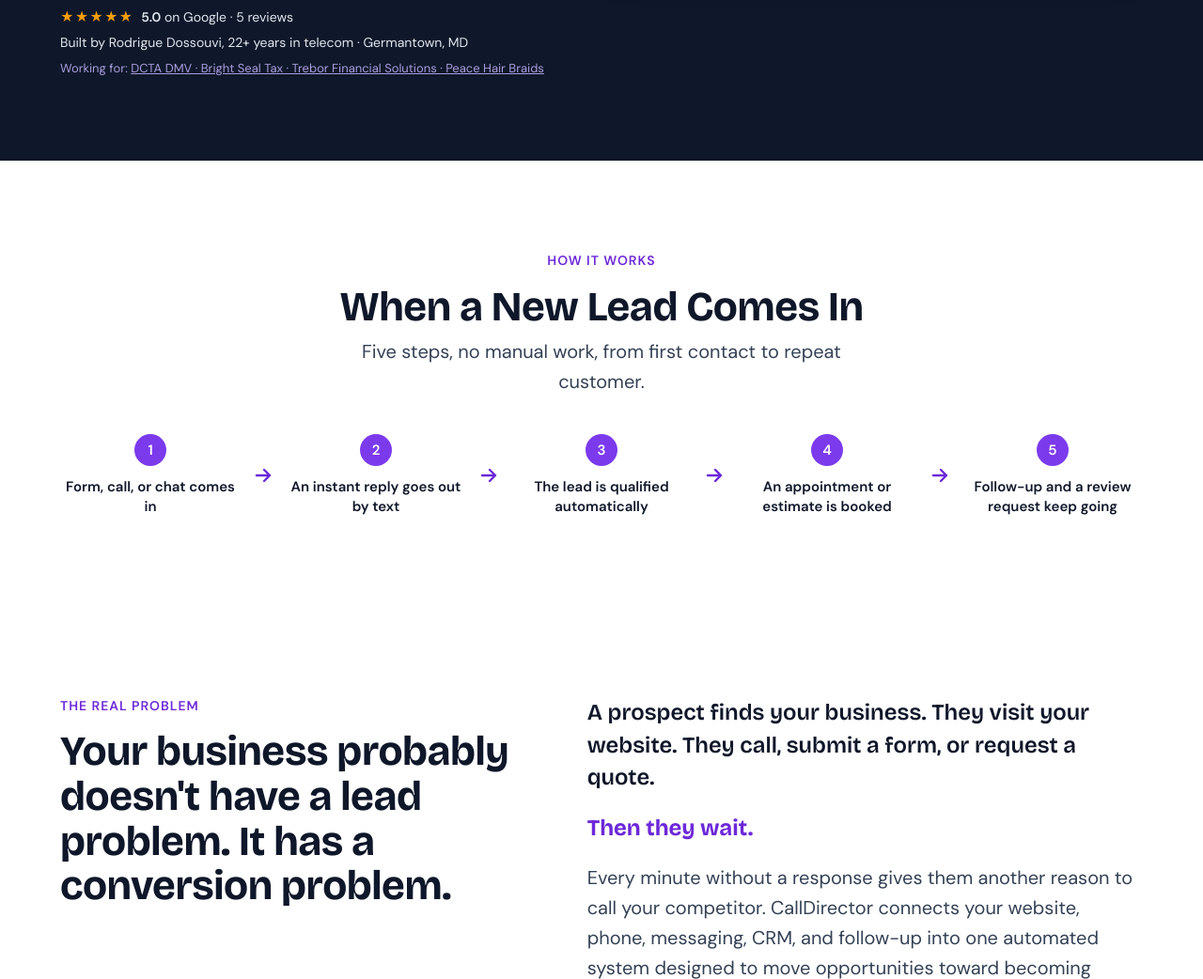
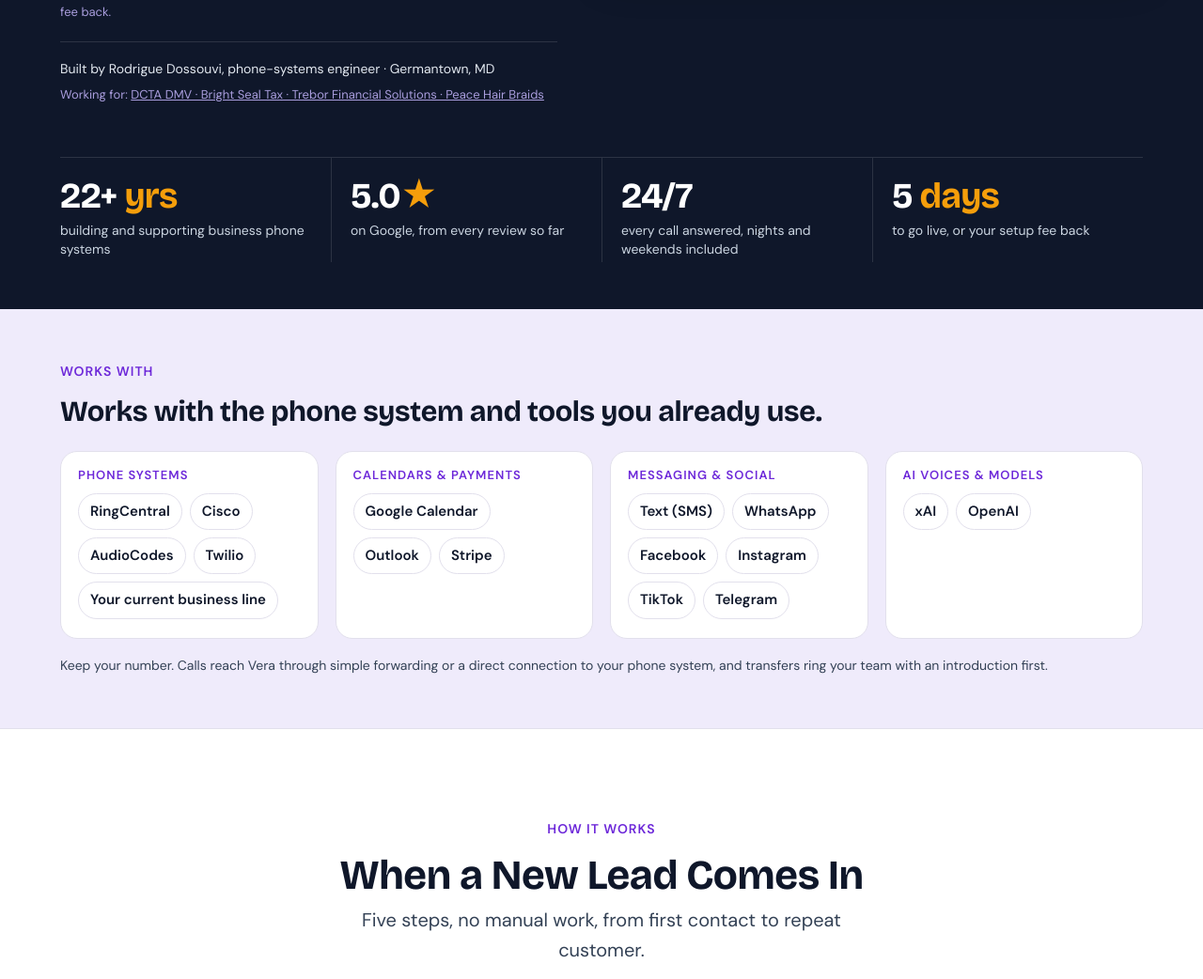
Before and after one commit to calldirectorai/calldirector-ai-site, a plain HTML site: page index.html in a window 1280 px wide. Shown: the part 658-1700 px from the top of the page at 94% size. Drawn offline with nearby package versions, Linux system fonts and the light colour scheme; a script that the page names is missing.

Commit message:
Homepage: phone-system kicker, stats bar, Works With section, Text/Call on chat bubble
Co-Authored-By: Claude Opus 5.5 <noreply@anthropic.com>
Claude-Session: https://claude.ai/code/session_01D9GUvMy3AjLZjFZN48yB7C

```diff
--- a/index.html
+++ b/index.html
@@ -421,6 +421,28 @@ fbq('track','PageView');
 .trust{display:flex;flex-wrap:wrap;align-items:center;gap:6px 18px;margin-top:22px;padding-top:18px;border-top:1px solid rgba(255,255,255,.12);font-size:14px;color:#E2E8F0}
 .trust a{color:inherit}
 .trust .cl{flex-basis:100%;font-size:13px;color:rgba(196,181,253,.85)}
+.kicker{display:inline-flex;align-items:center;gap:10px;margin:0 0 18px;padding:7px 14px 7px 12px;border:1px solid rgba(196,181,253,.35);border-radius:999px;background:rgba(124,58,237,.14);color:#E9E3FF;font-size:14px;font-weight:600;letter-spacing:.01em}
+.kicker i{width:8px;height:8px;border-radius:50%;background:#F59E0B;box-shadow:0 0 0 4px rgba(245,158,11,.18)}
+@media (max-width:560px){.kicker{font-size:12.5px;white-space:nowrap;padding:6px 12px 6px 10px;gap:8px}}
+.hero .stats{margin-bottom:calc(-1 * clamp(16px,3vw,40px))}
+@media (max-width:900px){.stats>div:nth-child(n+3){border-top:1px solid rgba(255,255,255,.12)}}
+.stats{display:grid;grid-template-columns:repeat(4,minmax(0,1fr));margin-top:clamp(36px,5vw,56px);border-top:1px solid rgba(255,255,255,.12)}
+.stats>div{padding:22px 20px 4px;border-left:1px solid rgba(255,255,255,.12)}
+.stats>div:first-child{border-left:0;padding-left:0}
+.stats b{display:block;font-family:var(--display);font-size:clamp(28px,3vw,38px);line-height:1;color:#fff;letter-spacing:-.02em}
+.stats b em{font-style:normal;color:#F59E0B}
+.stats span{display:block;margin-top:8px;font-size:14px;line-height:1.4;color:#CBD5E1}
+@media (max-width:900px){.stats{grid-template-columns:repeat(2,minmax(0,1fr));text-align:center}.stats>div{padding:20px 12px 4px}.stats>div:first-child{padding-left:12px}.stats>div:nth-child(3){border-left:0}}
+.ww{padding:clamp(36px,5vw,56px) 0;background:var(--alt);border-bottom:1px solid var(--border)}
+.ww h2{font-size:clamp(24px,2.4vw,32px);margin:6px 0 0}
+.ww .ww-g{display:grid;grid-template-columns:repeat(4,minmax(0,1fr));gap:18px;margin-top:26px}
+.ww .ww-c{background:var(--card);border:1px solid var(--border);border-radius:18px;padding:18px 18px 20px}
+.ww .ww-c h3{font-family:var(--body);font-size:13px;font-weight:700;letter-spacing:.08em;text-transform:uppercase;color:var(--accent-text,#6D28D9);margin:0 0 12px}
+.ww ul{list-style:none;margin:0;padding:0;display:flex;flex-wrap:wrap;gap:8px}
+.ww li{font-size:15px;font-weight:600;padding:7px 12px;border-radius:999px;border:1px solid var(--border);background:var(--bg)}
+.ww .ww-n{margin:18px 0 0;font-size:14px;color:var(--muted)}
+@media (max-width:1000px){.ww .ww-g{grid-template-columns:repeat(2,minmax(0,1fr))}}
+@media (max-width:560px){.ww .ww-g{grid-template-columns:1fr}}
 @media (max-width:900px){.hero2{grid-template-columns:minmax(0,1fr);grid-template-areas:"a" "v" "b";row-gap:24px;text-align:center}.hero2 .lede,.hero2 .terms{margin-left:auto;margin-right:auto}.hero2 .hb{justify-content:center}.trust{justify-content:center}}
 @media (max-width:560px){.hero2 .hb .btn{width:100%}}
 </style>
@@ -428,6 +450,7 @@ fbq('track','PageView');
     <div class="wrap">
       <div class="hero2">
         <div class="txt-a">
+          <p class="kicker"><i aria-hidden="true"></i>Keep your number. Keep your phone system.</p>
           <h1>Stop Losing Jobs to Missed Calls and Slow <span style="white-space:nowrap">Follow-Up</span></h1>
           <p class="lede muted-d">Every call answered, day or night. Every form answered in seconds. Your customer gets a real next step instead of your voicemail, and you get the job.</p>
         </div>
@@ -445,14 +468,33 @@ fbq('track','PageView');
           <a class="ha" href="audit/">Not sure yet? Get a free Lead Leak Audit &rarr;</a>
           <p class="terms">Vera Front Desk: $299 one-time setup, then $197/month once Vera is live. Start with 60 days, then month-to-month with 30 days&rsquo; notice. Live in 5 business days or your setup fee back.</p>
           <div class="trust">
-            <a href="#reviews" style="display:inline-flex;align-items:center;gap:8px"><span style="color:#F59E0B;letter-spacing:1px" aria-hidden="true">&#9733;&#9733;&#9733;&#9733;&#9733;</span><span><b>5.0</b> on Google &middot; 5 reviews</span></a>
-            <span>Built by Rodrigue Dossouvi, 22+ years in telecom &middot; Germantown, MD</span>
+            <span>Built by Rodrigue Dossouvi, phone-systems engineer &middot; Germantown, MD</span>
             <span class="cl">Working for: <a href="#proof" style="text-decoration:underline">DCTA DMV &middot; Bright Seal Tax &middot; Trebor Financial Solutions &middot; Peace Hair Braids</a></span>
           </div>
         </div>
       </div>
+      <div class="stats" role="list" aria-label="CallDirector AI at a glance">
+        <div role="listitem"><b>22+<em> yrs</em></b><span>building and supporting business phone systems</span></div>
+        <div role="listitem"><a href="#reviews" style="color:inherit;text-decoration:none"><b>5.0<em>&#9733;</em></b><span>on Google, from every review so far</span></a></div>
+        <div role="listitem"><b>24/7</b><span>every call answered, nights and weekends included</span></div>
+        <div role="listitem"><b>5<em> days</em></b><span>to go live, or your setup fee back</span></div>
+      </div>
     </div>
   </div>
+
+  <section class="ww" aria-labelledby="ww-h">
+    <div class="wrap">
+      <div class="eyebrow">Works with</div>
+      <h2 id="ww-h">Works with the phone system and tools you already use.</h2>
+      <div class="ww-g">
+        <div class="ww-c"><h3>Phone systems</h3><ul><li>RingCentral</li><li>Cisco</li><li>AudioCodes</li><li>Twilio</li><li>Your current business line</li></ul></div>
+        <div class="ww-c"><h3>Calendars &amp; payments</h3><ul><li>Google Calendar</li><li>Outlook</li><li>Stripe</li></ul></div>
+        <div class="ww-c"><h3>Messaging &amp; social</h3><ul><li>Text (SMS)</li><li>WhatsApp</li><li>Facebook</li><li>Instagram</li><li>TikTok</li><li>Telegram</li></ul></div>
+        <div class="ww-c"><h3>AI voices &amp; models</h3><ul><li>xAI</li><li>OpenAI</li></ul></div>
+      </div>
+      <p class="ww-n">Keep your number. Calls reach Vera through simple forwarding or a direct connection to your phone system, and transfers ring your team with an introduction first.</p>
+    </div>
+  </section>
 
   <div class="sec"><div class="wrap">
     <div class="eyebrow" style="text-align:center">How it works</div>
@@ -544,7 +586,7 @@ fbq('track','PageView');
         <div class="eyebrow" style="margin:0">Part of the system</div>
         <h2>Meet Vera — Your 24/7 AI Front Desk</h2>
         <p class="lede muted-d" style="max-width:560px">Vera answers when your team can't. She can answer common questions, qualify prospects, capture customer information, route calls, book appointments, and trigger automated follow-up — day or night.</p>
-        <p style="font-size:15px;line-height:1.6;color:#CBD5E1;margin:0;max-width:560px"><b style="color:#fff">Answers in English, Spanish, French and more.</b><br>Works with Google Calendar, Outlook, Stripe, WhatsApp, Facebook and Instagram, plus your other tools through webhooks.</p>
+        <p style="font-size:15px;line-height:1.6;color:#CBD5E1;margin:0;max-width:560px"><b style="color:#fff">Answers in English, Spanish, French and more.</b><br>Works in front of RingCentral, Cisco or your current business line, and with Google Calendar, Outlook, Stripe, WhatsApp, Facebook and Instagram, plus your other tools through webhooks.</p>
         <a class="btn btn-primary" href="vera/"><svg width="18" height="18"><use href="#i-play"/></svg>Meet Vera</a>
         <!-- Enable when /audio/vera-sample-call.mp3 (recorded sample call, client-permitted) is approved -->
         <div id="sample-call" hidden></div>
@@ -914,7 +956,11 @@ fbq('track','PageView');
 </script>
 <div id="vera-teaser" style="position:fixed;right:24px;bottom:96px;z-index:999998;max-width:230px;background:#fff;color:#0F172A;border:1px solid #E2E0EC;border-radius:16px;padding:14px 30px 14px 16px;box-shadow:0 8px 24px rgba(15,23,42,.18);font-family:'DM Sans',system-ui,-apple-system,sans-serif;font-size:14px;line-height:1.4;opacity:0;transform:translateY(8px);transition:opacity .3s ease,transform .3s ease;display:none">
   <button aria-label="Dismiss" onclick="document.getElementById('vera-teaser').style.display='none'" style="position:absolute;top:6px;right:8px;background:none;border:0;color:#94A3B8;font-size:16px;line-height:1;cursor:pointer;padding:2px">&times;</button>
-  Same AI that answers our phone. Try me. 👋
+  Same AI that answers our phone. Chat, text or call me. 👋
+  <div style="display:flex;gap:8px;margin-top:10px">
+    <a href="sms:+13018351744" style="flex:1;text-align:center;padding:7px 0;border-radius:10px;background:#7C3AED;color:#fff;font-weight:600;text-decoration:none">Text</a>
+    <a href="tel:+12408521600" style="flex:1;text-align:center;padding:7px 0;border-radius:10px;border:1px solid #7C3AED;color:#6D28D9;font-weight:600;text-decoration:none">Call Vera</a>
+  </div>
 </div>
 <script>
 (function(){
@@ -931,7 +977,6 @@ fbq('track','PageView');
     t.style.display = 'block';
     requestAnimationFrame(function(){ t.style.opacity = '1'; t.style.transform = 'none'; });
   }, 2500);
-  setTimeout(function(){ if (t) { t.style.display = 'none'; } }, 15000);
 })();
 </script>
 <script src="https://app.calldirector.ai/widget.js" data-widget="3893022" async></script>
```
